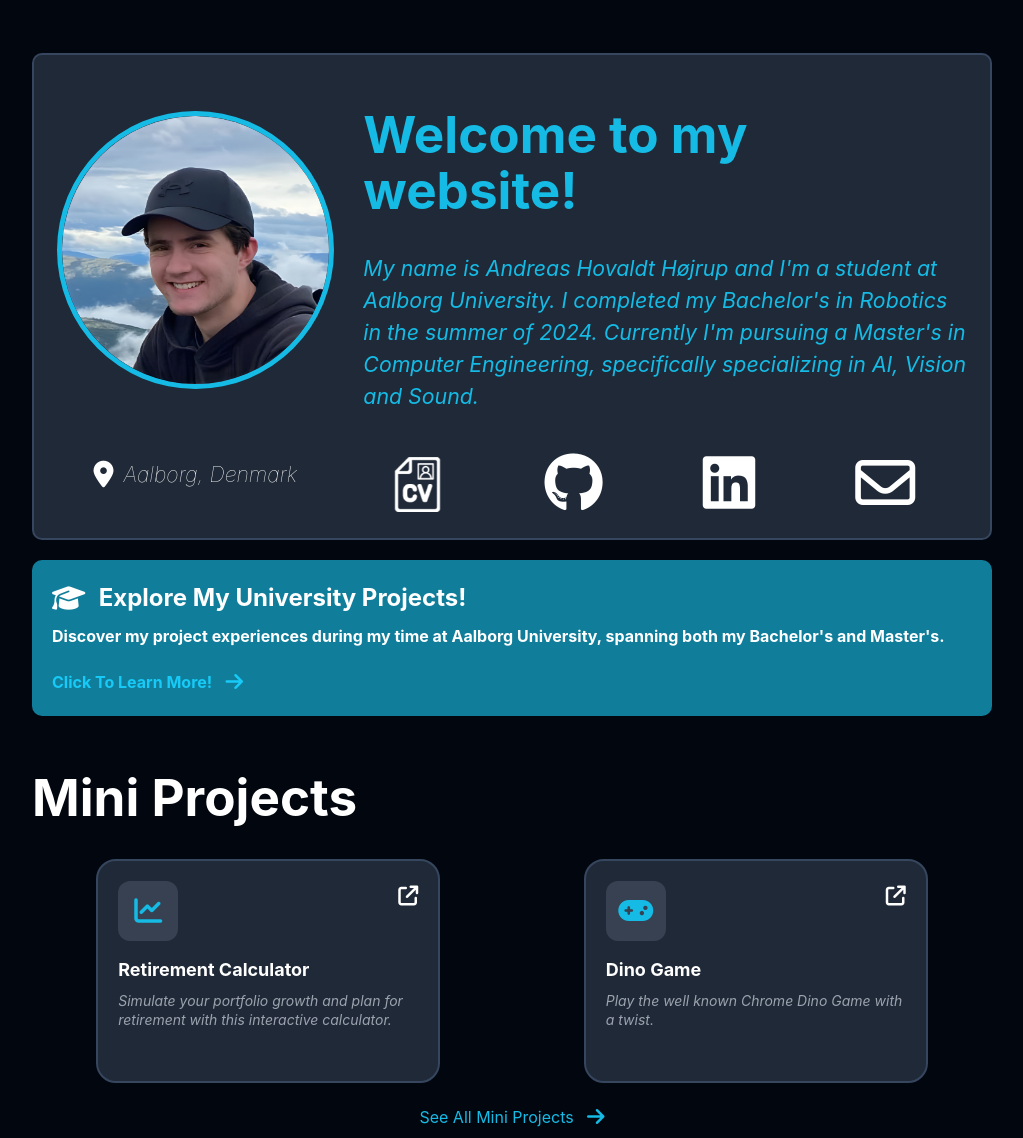
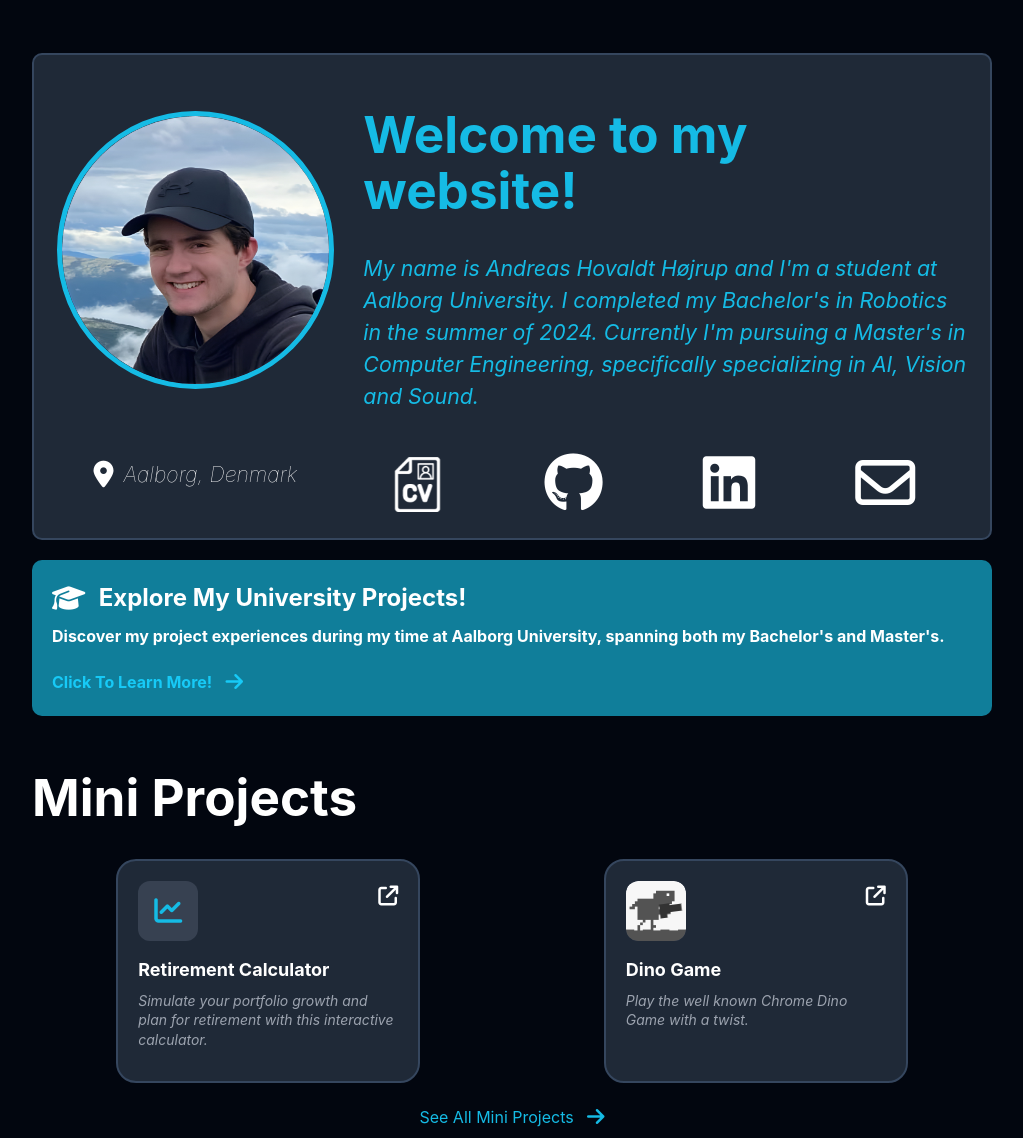
Before and after one commit to andreasHovaldt/dreez-website, a React (Vite) app: page / in a window 1280 px wide. Shown: the top 1138 px of the page, without its empty margins (128-1151 px from the left). Built offline with nearby package versions, Linux system fonts and the light colour scheme; no server answers.

Commit message:
Fixed some alignment issues and added an icon for the dino game

```diff
--- a/src/components/GreyBoxTools.jsx
+++ b/src/components/GreyBoxTools.jsx
@@ -2,6 +2,8 @@ import React from "react";
 import { Link } from "react-router-dom";
 import "../styles/GreyBoxTools.css";
 import GreyBox from "./GreyBox";
+
+import DinoIcon from "../assets/dino_game.png";
 
 // Define mini projects here
 const miniProjects = [
@@ -19,7 +21,7 @@ const miniProjects = [
         description: "Play the well known Chrome Dino Game with a twist.",
         link: "https://pages.dreez.dk/",
         external: true, // Opens in new tab
-        thumbnail: null,
+        thumbnail: DinoIcon,
         icon: "fa-solid fa-gamepad"
     },
     // {
--- a/src/styles/GreyBoxTools.css
+++ b/src/styles/GreyBoxTools.css
@@ -6,7 +6,7 @@
 }
 
 .tool-box {
-    width: 300px;
+    width: 260px;
     min-height: 180px;
     padding: 20px;
     background-color: #1F2937;
```
Also changed, not shown: src/assets/dino_game.png (added).
